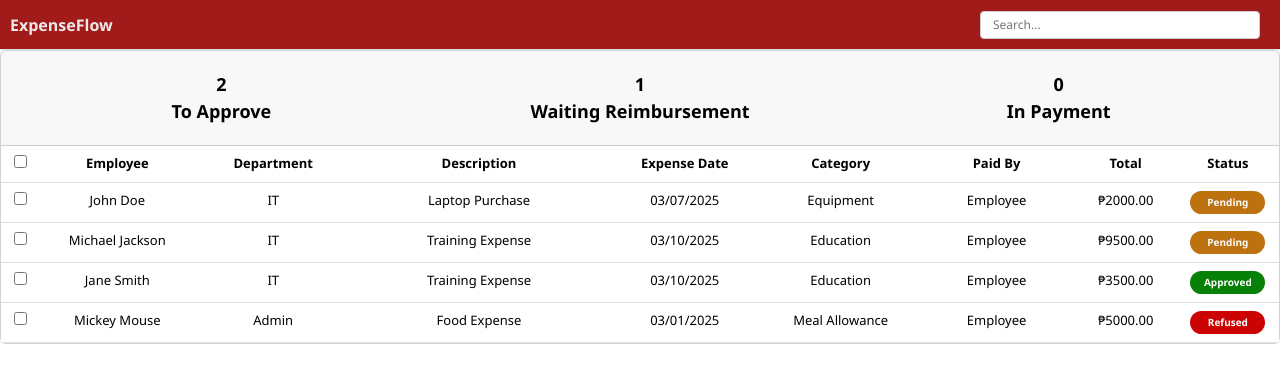
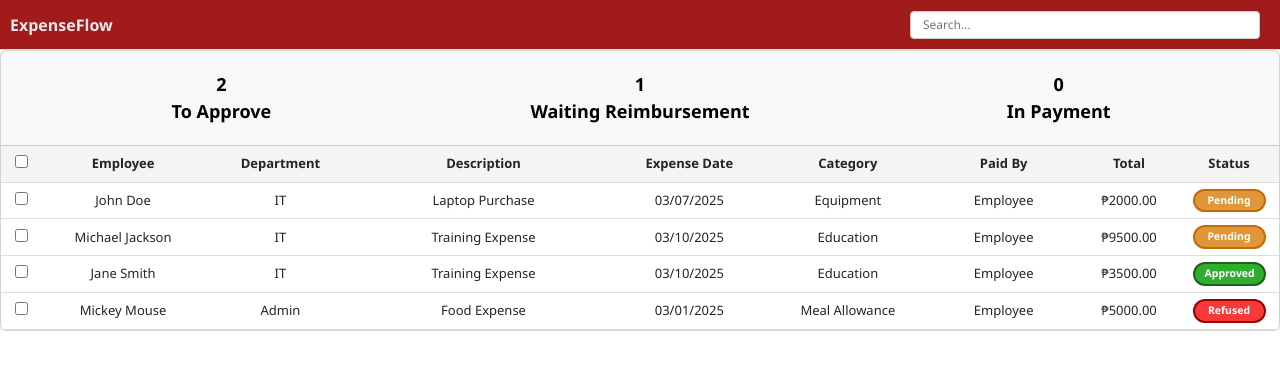
Before and after one commit to RaymondJAT/BudgetMonitoringTL, a React (Vite) app in the folder BudgetMonitoringTL/: page / in a window 1280 px wide. Shown: the top 382 px of the page. Built offline with nearby package versions, Linux system fonts and the light colour scheme.

Commit message:
[FIXED] - Teamlead UI

```diff
--- a/BudgetMonitoringTL/src/index.css
+++ b/BudgetMonitoringTL/src/index.css
@@ -73,23 +73,7 @@ tfoot strong {
   font-size: 13px;
 }
 
-/* team leader */
-.team-table {
-  table-layout: fixed;
-  width: 100%;
-}
-
-.team-table th {
-  white-space: nowrap;
-  overflow: hidden;
-  text-overflow: ellipsis;
-  max-width: 120px;
-  min-width: 100px;
-  font-size: 13px;
-  font-weight: 700;
-}
-
-.team-table td {
+.table-container td {
   white-space: nowrap;
   overflow: hidden;
   text-overflow: ellipsis;
@@ -98,151 +82,7 @@ tfoot strong {
   font-size: 13px;
 }
 
-.team-table th:first-child,
-.team-table td:first-child {
-  width: 3%;
-  min-width: 40px;
-  text-align: center;
-}
-
-.team-table th:nth-child(4),
-.team-table td:nth-child(4) {
-  width: 20%;
-}
-
-.team-table th:nth-child(8),
-.team-table td:nth-child(8),
-.team-table th:nth-child(9),
-.team-table td:nth-child(9) {
-  width: 8%;
-}
-
-.table-responsive {
-  overflow-x: auto;
-  max-width: 100%;
-  display: block;
-}
-
-.status-badge {
-  display: inline-block;
-  padding: 4px 12px;
-  border-radius: 50px;
-  font-size: 11px;
-  font-weight: 500;
-  color: white;
-  text-transform: capitalize;
-  min-width: 75px;
-  text-align: center;
-}
-
-.status-badge.pending {
-  background-color: rgb(221, 132, 15);
-  /* color: black; */
-}
-
-.status-badge.approved {
-  background-color: rgb(1, 119, 1);
-}
-
-.status-badge.refused {
-  background-color: red;
-}
-
-/* team leader header */
-.approval-steps {
-  display: flex;
-  justify-content: center;
-  align-items: center;
-  font-weight: bold;
-  gap: 150px;
-}
-
-.step {
-  color: black;
-  font-size: 18px;
-  display: flex;
-  flex-direction: column;
-  align-items: center;
-  font-weight: bold;
-  white-space: nowrap;
-  padding: 5px;
-}
-
-/* loading spinner */
-/* .loading {
-  position: fixed;
-  top: 0;
-  left: 0;
-  width: 100vw;
-  height: 100vh;
-  background-color: white;
-  z-index: 9999;
-  display: flex;
-  justify-content: center;
-  align-items: center;
-} */
-
-/* loading GIF */
-.loading {
-  position: fixed;
-  top: 0;
-  left: 0;
-  width: 100vw;
-  height: 100vh;
-  background: rgb(255, 255, 255);
-  display: flex;
-  align-items: center;
-  justify-content: center;
-  z-index: 9999;
-}
-
-.custom-loader {
-  width: 50%;
-  height: auto;
-}
-
-/* breadcrumb */
-.approval-steps {
-  display: grid;
-  grid-template-columns: repeat(3, 1fr);
-  align-items: center;
-  text-align: center;
-  gap: 10px;
-  font-size: 16px;
-  padding: 10px 0;
-}
-
-/* checkbox */
-input[type="checkbox"] {
-  accent-color: rgb(235, 0, 0);
-}
-
-/* status badge */
-.status-badge {
-  display: inline-block;
-  padding: 4px 10px;
-  border-radius: 20px;
-  font-size: 10px;
-  font-weight: bold;
-  color: white;
-  text-transform: capitalize;
-  min-width: 75px;
-  text-align: center;
-}
-
-.status-badge.pending {
-  background-color: rgb(189, 113, 15);
-}
-
-.status-badge.approved {
-  background-color: rgb(7, 128, 7);
-}
-
-.status-badge.refused {
-  background-color: rgb(204, 3, 3);
-}
-
-/* header */
+/* main header */
 .teamlead-header {
   display: flex;
   align-items: center;
@@ -293,7 +133,7 @@ input[type="checkbox"] {
 .custom-search-bar {
   position: absolute;
   right: 20px;
-  width: 280px;
+  width: 350px;
   height: 20px;
   padding: 13px 12px;
   font-size: 12px;
@@ -307,9 +147,156 @@ input[type="checkbox"] {
   box-shadow: 0 0 3px rgba(6, 9, 14, 0.5);
 }
 
-/* count for header status */
+/* breadcrumb */
+.approval-steps {
+  display: grid;
+  grid-template-columns: repeat(3, 1fr);
+  align-items: center;
+  text-align: center;
+  gap: 10px;
+  font-size: 16px;
+  padding: 10px 0;
+}
+
+.step {
+  color: black;
+  font-size: 18px;
+  display: flex;
+  flex-direction: column;
+  align-items: center;
+  font-weight: bold;
+  white-space: nowrap;
+  padding: 5px;
+}
+
+/* count header status breadcrumb */
 .count {
   padding-bottom: 5px;
+}
+
+/* table styles */
+.table-container {
+  overflow-x: auto;
+}
+
+.custom-table {
+  width: 100%;
+  border-collapse: collapse;
+}
+
+.custom-table th {
+  border-bottom: 1px solid #ddd;
+  padding: 8px;
+  text-align: center;
+}
+
+.custom-table td {
+  border-bottom: 1px solid #ddd;
+  padding: 6px;
+  font-size: 13px;
+}
+
+.custom-table th {
+  background-color: #f4f4f4;
+}
+
+.custom-table td {
+  cursor: pointer;
+}
+
+.custom-table tr:hover {
+  background-color: #f1f1f1;
+}
+
+.highlighted-row {
+  background-color: rgb(252, 207, 207) !important;
+}
+
+.table-container th:first-child,
+.table-container td:first-child {
+  width: 3%;
+  min-width: 40px;
+  text-align: center;
+}
+
+.table-container th:nth-child(4),
+.table-container td:nth-child(4) {
+  width: 20%;
+}
+
+.table-container th:nth-child(8),
+.table-container td:nth-child(8),
+.table-container th:nth-child(9),
+.table-container td:nth-child(9) {
+  width: 7%;
+}
+
+/* status */
+.status-badge {
+  display: inline-block;
+  padding: 2px 10px;
+  border-radius: 30px;
+  font-size: 10.5px;
+  font-weight: 700;
+  color: white;
+  text-transform: capitalize;
+  width: 73px;
+  text-align: center;
+  border: 2px solid;
+}
+
+.status-badge.pending {
+  background-color: rgb(223, 151, 57);
+  border-color: rgb(196, 107, 6);
+}
+
+.status-badge.approved {
+  background-color: rgb(46, 173, 46);
+  border-color: rgb(27, 99, 27);
+}
+
+.status-badge.refused {
+  background-color: rgb(247, 57, 57);
+  border-color: rgb(153, 1, 1);
+}
+
+/* checkbox */
+input[type="checkbox"] {
+  accent-color: rgb(235, 0, 0);
+  cursor: pointer;
+}
+
+/* loading spinner */
+/* .loading {
+  position: fixed;
+  top: 0;
+  left: 0;
+  width: 100vw;
+  height: 100vh;
+  background-color: white;
+  z-index: 9999;
+  display: flex;
+  justify-content: center;
+  align-items: center;
+} */
+
+/* loading GIF */
+.loading {
+  position: fixed;
+  top: 0;
+  left: 0;
+  width: 100vw;
+  height: 100vh;
+  background: rgb(255, 255, 255);
+  display: flex;
+  align-items: center;
+  justify-content: center;
+  z-index: 9999;
+}
+
+.custom-loader {
+  width: 50%;
+  height: auto;
 }
 
 /* react-to-print */
@@ -367,3 +354,17 @@ input[type="checkbox"] {
     text-align: center;
   }
 }
+
+/* responsiveness */
+/* @media (max-width: 1700px) {
+}
+@media (max-width: 1200px) {
+}
+@media (max-width: 1050px) {
+}
+@media (max-width: 800px) {
+}
+@media (max-width: 600px) {
+}
+@media (max-width: 450px) {
+} */
--- a/BudgetMonitoringTL/src/pages/TeamLead.jsx
+++ b/BudgetMonitoringTL/src/pages/TeamLead.jsx
@@ -1,5 +1,5 @@
 import React, { useState } from "react";
-import { Table, Card, Spinner } from "react-bootstrap";
+import { Card, Spinner } from "react-bootstrap";
 import { useNavigate } from "react-router-dom";
 import { mockData } from "../mock-data/mockData";
 import Header from "../components/Header";
@@ -22,7 +22,6 @@ const TeamLead = () => {
 
   const handleRowClick = (rowData) => {
     setLoading(true);
-
     setTimeout(() => {
       navigate("/approval", { state: rowData });
     }, 1000);
@@ -60,7 +59,7 @@ const TeamLead = () => {
     <>
       {loading && (
         <div className="loading">
-          {/* <Spinner animation="border" variant="danger" /> */}
+          {/* <Spinner animation = "border" variant = "danger" /> */}
           <img src={loader} alt="Loading GIF" className="custom-loader" />
         </div>
       )}
@@ -72,7 +71,7 @@ const TeamLead = () => {
         handlePrint={handlePrint}
       />
 
-      {/* Main Table Content */}
+      {/* table */}
       <Card className="w-auto">
         <Card.Header as="h5" className="text-center">
           <div className="approval-steps">
@@ -91,10 +90,10 @@ const TeamLead = () => {
           </div>
         </Card.Header>
         <Card.Body className="p-0">
-          <div className="table-responsive">
-            <Table hover className="team-table m-0">
+          <div className="table-container">
+            <table className="custom-table">
               <thead>
-                <tr className="text-center">
+                <tr>
                   <th>
                     <input
                       type="checkbox"
@@ -117,7 +116,6 @@ const TeamLead = () => {
                   <tr
                     key={index}
                     onClick={() => handleRowClick(row)}
-                    style={{ cursor: "pointer" }}
                     className={`text-center ${
                       selectedRows.includes(row) ? "highlighted-row" : ""
                     }`}
@@ -147,7 +145,7 @@ const TeamLead = () => {
                   </tr>
                 ))}
               </tbody>
-            </Table>
+            </table>
           </div>
         </Card.Body>
       </Card>
```
Also changed, not shown: BudgetMonitoringTL/src/components/Sidebar.jsx (added, +18 -0 lines).
